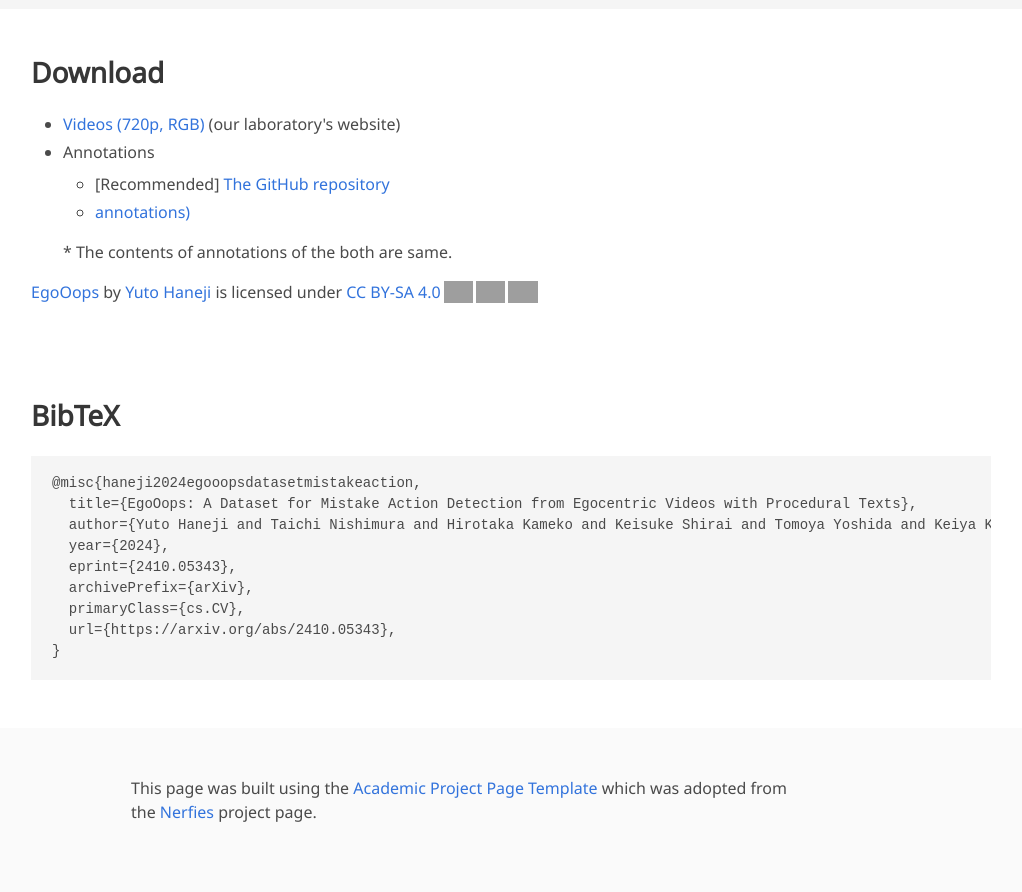
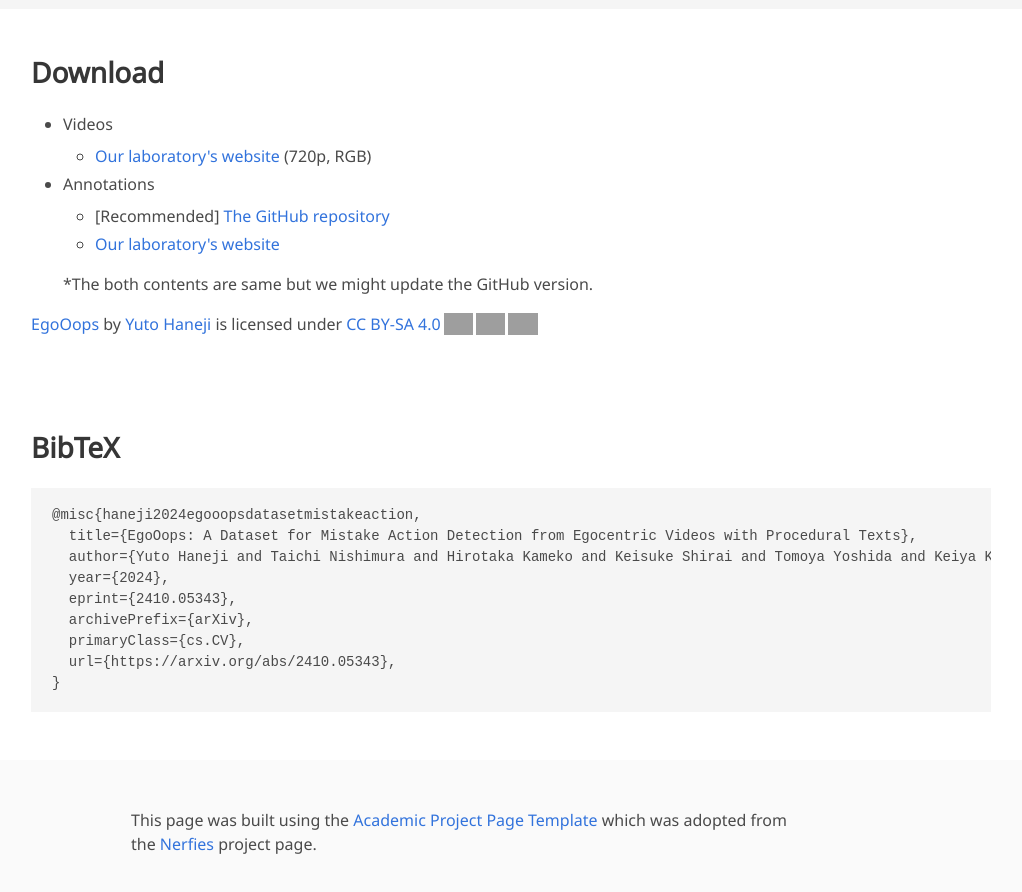
Before and after one commit to Y-Haneji/EgoOops-project-page, a plain HTML site: page index.html in a window 1280 px wide. Shown: the part 2203-3095 px from the top of the page, without its empty margins (129-1151 px from the left). Drawn offline with nearby package versions, Linux system fonts and the light colour scheme; grey boxes are pictures that could not be loaded; some icons are missing; a web font is replaced by a local one.

Commit message:
Update index.html

```diff
--- a/index.html
+++ b/index.html
@@ -300,14 +300,18 @@
     <div class="container is-max-desktop content">
       <h2 class="title">Download</h2>
       <ul>
-        <li><a href="http://www.lsta.media.kyoto-u.ac.jp/resource/data/EgoOops/videos-processed-720p.zip" target="_blank">Videos (720p, RGB)</a> (our laboratory's website)</li>
+        <li>
+	  Videos
+	  <ul>
+	      <li><a href="http://www.lsta.media.kyoto-u.ac.jp/resource/data/EgoOops/videos-processed-720p.zip" target="_blank">Our laboratory's website</a> (720p, RGB)</li>
+	  </ul>
         <li>
           Annotations
           <ul>
             <li>[Recommended] <a href="https://github.com/Y-Haneji/EgoOops-annotations/" target="_blank">The GitHub repository</a></li>
-            <li><a href="http://www.lsta.media.kyoto-u.ac.jp/resource/data/EgoOops/EgoOops-annotations.zip" target="_blank">annotations)</a></li>
+            <li><a href="http://www.lsta.media.kyoto-u.ac.jp/resource/data/EgoOops/EgoOops-annotations.zip" target="_blank">Our laboratory's website</a></li>
           </ul>
-          <p>* The contents of annotations of the both are same.</p>
+	  <p>*The both contents are same but we might update the GitHub version.</p>
         </li>
       </ul>
       <p xmlns:cc="http://creativecommons.org/ns#" xmlns:dct="http://purl.org/dc/terms/"><a property="dct:title" rel="cc:attributionURL" href="https://y-haneji.github.io/EgoOops-project-page/">EgoOops</a> by <a rel="cc:attributionURL dct:creator" property="cc:attributionName" href="https://y-haneji.github.io/homepage/">Yuto Haneji</a> is licensed under <a href="https://creativecommons.org/licenses/by-sa/4.0/?ref=chooser-v1" target="_blank" rel="license noopener noreferrer" style="display:inline-block;">CC BY-SA 4.0<img style="height:22px!important;margin-left:3px;vertical-align:text-bottom;" src="https://mirrors.creativecommons.org/presskit/icons/cc.svg?ref=chooser-v1" alt=""><img style="height:22px!important;margin-left:3px;vertical-align:text-bottom;" src="https://mirrors.creativecommons.org/presskit/icons/by.svg?ref=chooser-v1" alt=""><img style="height:22px!important;margin-left:3px;vertical-align:text-bottom;" src="https://mirrors.creativecommons.org/presskit/icons/sa.svg?ref=chooser-v1" alt=""></a></p>
```
